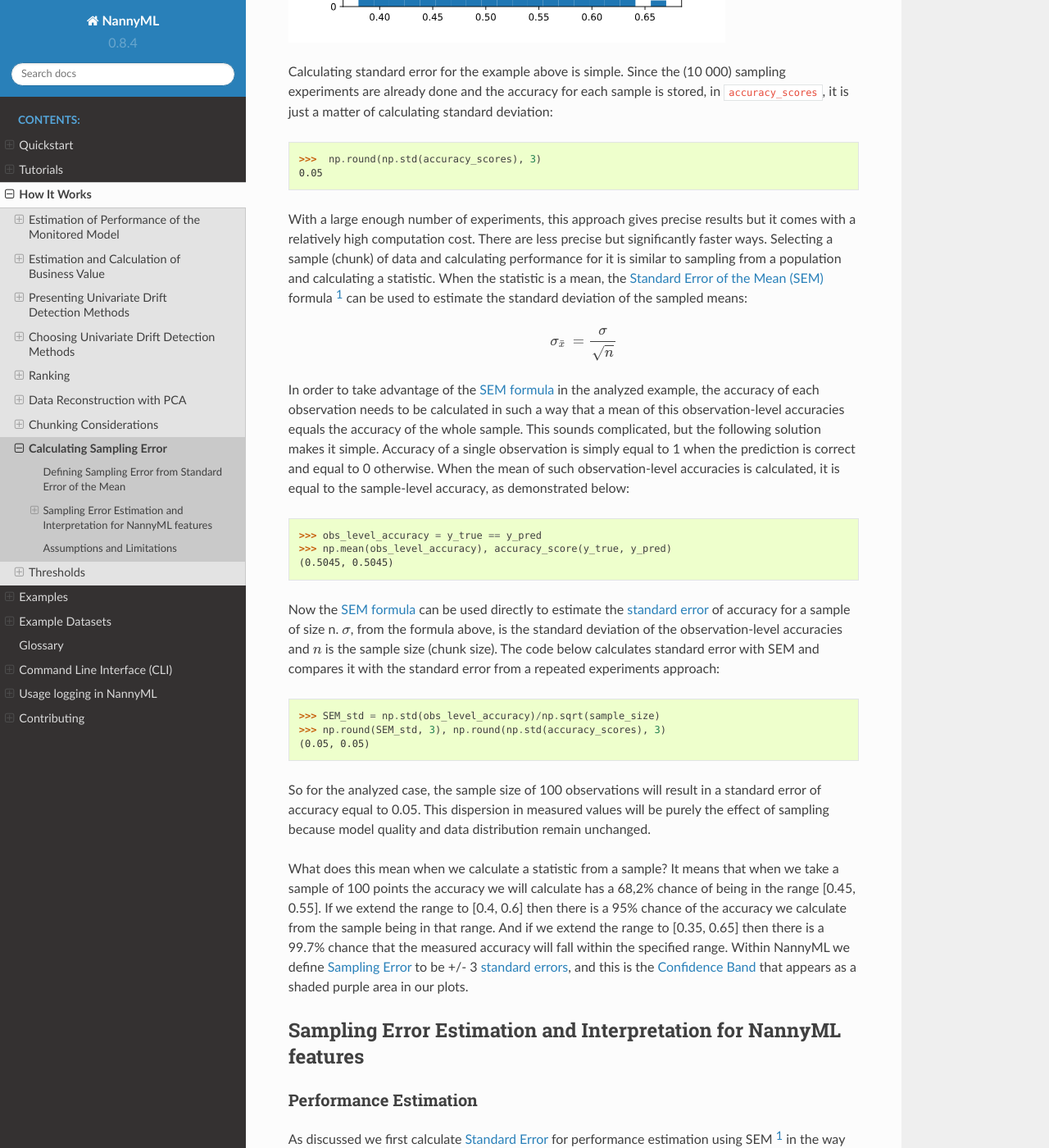
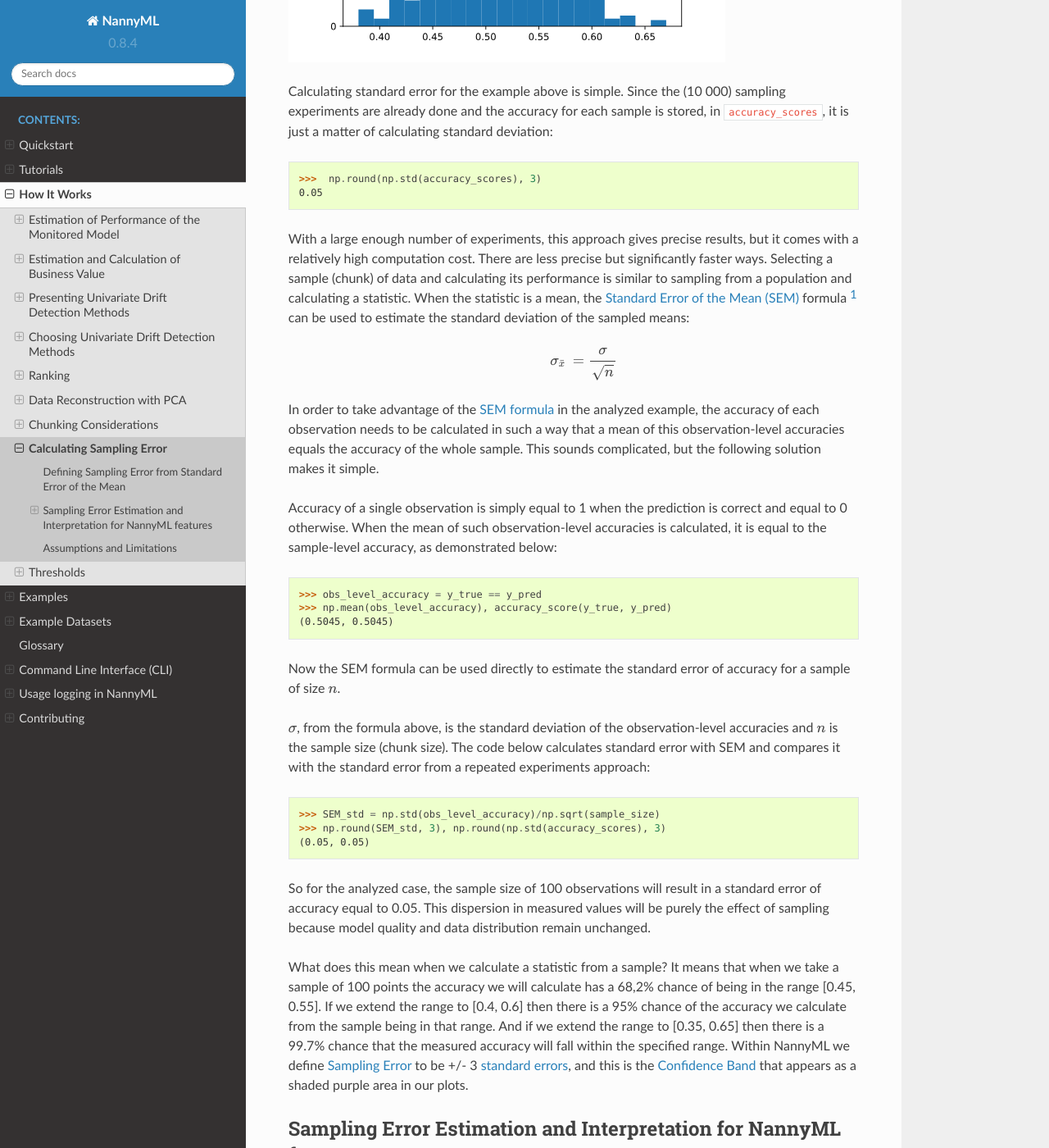
Before and after one commit to NannyML/nannyml, a Sphinx documentation site: the page built from docs/how_it_works/estimation_of_standard_error.rst, in a window 1280 px wide and 1400 px high, scrolled down 1190 px. Shown: the whole window at 82% size. Built offline with Sphinx 7.4.7 and the Read the Docs theme 2.0.0, drawn with Linux system fonts in a browser that asks for light colours; pages that are not in the unit, such as notebooks, are missing from menus; some of the changed lines change nothing that is shown; some of the changed text lies outside the part shown.

Commit message:
update link reference text

```diff
--- a/docs/how_it_works/estimation_of_standard_error.rst
+++ b/docs/how_it_works/estimation_of_standard_error.rst
@@ -4,17 +4,19 @@
 ==========================
 
 This page explains how NannyML calculates :term:`Sampling Error`. The effect of sampling error
-on model monitoring results is described :ref:`here<sampling-error-introduction>`.
+on model monitoring results is described in our guide of :ref:`chunk size and reliability of results<sampling-error-introduction>`.
+
 In order to quantify sampling error we rely on :term:`Standard Error`.
 The standard error of a statistic is the standard deviation of its sampling distribution. Hence below we will be discussing
-how we estimate standard error and then we will show how we define sampling error from it.
+how we estimate the standard error and then we will show how we define sampling error from it.
 
 .. _introducing_sem:
 
 Defining Sampling Error from Standard Error of the Mean
 +++++++++++++++++++++++++++++++++++++++++++++++++++++++
 
-Let us recall the example of a :ref:`random binary classification model, predicting random binary targets<sampling-error-introduction>`.
+Let us recall the example of random binary classification model, predicting random binary targets from
+our guide of :ref:`chunk size and reliability of results<sampling-error-introduction>`.
 The histogram below shows the sampling distribution of accuracy,
 which has a true value of 0.5, for samples containing 100 observations.
 
@@ -53,9 +55,9 @@
     >>>  np.round(np.std(accuracy_scores), 3)
     0.05
 
-With a large enough number of experiments, this approach gives precise results but it comes with a relatively high computation cost.
-There are less precise but significantly faster ways. Selecting a sample (chunk) of data and calculating performance
-for it is similar to sampling from a population and calculating a statistic.
+With a large enough number of experiments, this approach gives precise results, but it comes with a relatively high computation cost.
+There are less precise but significantly faster ways. Selecting a sample (chunk) of data and calculating its performance
+is similar to sampling from a population and calculating a statistic.
 When the statistic is a mean, the :term:`Standard Error of the Mean (SEM)<Standard Error>` formula [1]_ can be
 used to estimate the standard deviation of the sampled means:
 
@@ -65,7 +67,9 @@
 In order to take advantage of the :term:`SEM formula<Standard Error>` in the analyzed example,
 the accuracy of each observation needs to be
 calculated in such a way that a mean of this observation-level accuracies equals the accuracy of the whole sample. This
-sounds complicated, but the following solution makes it simple. Accuracy of a single observation is simply equal to 1
+sounds complicated, but the following solution makes it simple.
+
+Accuracy of a single observation is simply equal to 1
 when the prediction is correct and equal to 0 otherwise. When the mean of such observation-level accuracies is
 calculated, it is equal to the sample-level accuracy, as demonstrated below:
 
@@ -75,8 +79,10 @@
     >>> np.mean(obs_level_accuracy), accuracy_score(y_true, y_pred)
     (0.5045, 0.5045)
 
-Now the :term:`SEM formula<Standard Error>` can be used directly to estimate the
-:term:`standard error<Standard Error>` of accuracy for a sample of size n. :math:`\sigma`, from the
+Now the SEM formula can be used directly to estimate the
+standard error of accuracy for a sample of size :math:`n`.
+
+:math:`\sigma`, from the
 formula above, is the standard deviation of the observation-level accuracies and :math:`n` is the sample size (chunk
 size). The code below calculates standard error with SEM and compares it with the standard error from a
 repeated experiments approach:
```
